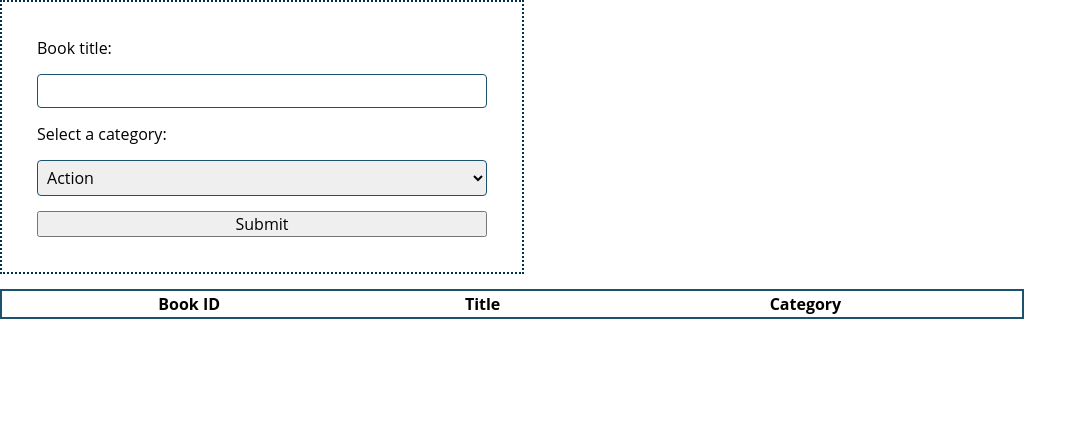
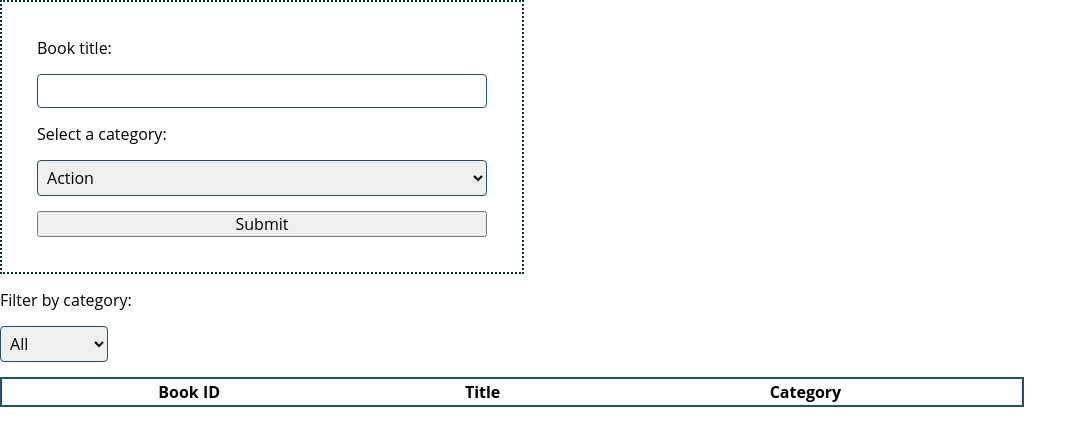
Before and after one commit to AlejandroNo4/bookstore, a React (Create React App) app: page / in a window 1280 px wide. Shown: the top 446 px of the page, without its empty margins (0-1087 px from the left). Built offline with nearby package versions, Linux system fonts and the light colour scheme.

Commit message:
Add CHANGE_FILTER and REMOVE_FILTER actions. Create filter reducer. Add select box to render the filtered books. Add logic to the filter.

```diff
--- a/src/actions/index.js
+++ b/src/actions/index.js
@@ -22,4 +22,15 @@ const deleteBook = (book) => {
   };
 };
 
-export { createBook, deleteBook };
+const changeFilter = (filter) => ({
+  type: 'CHANGE_FILTER',
+  payload: {
+    filter,
+  },
+});
+
+const removeFilter = () => ({ type: 'REMOVE_FILTER' });
+
+export {
+  createBook, deleteBook, changeFilter, removeFilter,
+};
--- /dev/null
+++ b/src/components/CategoryFilter.js
@@ -0,0 +1,24 @@
+import PropTypes from 'prop-types';
+
+export default function CategoryFilter({ selectHandler }) {
+  const categories = ['All', 'Action', 'Biography', 'History', 'Horror', 'Kids', 'Learning', 'Sci-Fi'];
+  const categoryList = categories.map((c) => <option key={c}>{c}</option>);
+  const handleChange = (val) => selectHandler(val);
+
+  return (
+    <form>
+      <p>Filter by category:</p>
+      <select name="categoryName" className="i-field" onChange={(e) => handleChange(e.target.value)}>
+        {categoryList}
+      </select>
+    </form>
+  );
+}
+
+CategoryFilter.defaultProps = {
+  selectHandler: null,
+};
+
+CategoryFilter.propTypes = {
+  selectHandler: PropTypes.func,
+};
--- a/src/containers/BooksList.js
+++ b/src/containers/BooksList.js
@@ -1,16 +1,31 @@
 import { useSelector, useDispatch } from 'react-redux';
 import Book from '../components/Book';
-import { deleteBook } from '../actions';
+import CategoryFilter from '../components/CategoryFilter';
+import { deleteBook, changeFilter, removeFilter } from '../actions';
 
 export default function BooksList() {
   const dispatch = useDispatch();
+  const allBooks = useSelector((state) => state.bookReducer);
+  const filterBy = useSelector((state) => state.filterReducer);
+  const booksToRender = filterBy.filter === 'All' ? allBooks : allBooks.filter((book) => book.category === filterBy.filter);
 
   const handleRemoveBook = (book) => {
     dispatch(deleteBook(book));
   };
 
-  const allBooks = useSelector((state) => state.bookReducer);
+  const handleFilterChange = (catFilter) => {
+    if (catFilter === 'All') {
+      dispatch(removeFilter());
+    } else {
+      dispatch(changeFilter(catFilter));
+    }
+  };
+
   return (
+    <div>
+      <div>
+        <CategoryFilter category="Action" selectHandler={handleFilterChange} />
+      </div>
       <table>
         <tbody>
           <tr>
@@ -18,7 +33,7 @@ export default function BooksList() {
             <th>Title</th>
             <th>Category</th>
           </tr>
-        {allBooks.map((book) => (
+          {booksToRender.map((book) => (
             <Book
               id={book.id}
               title={book.title}
@@ -29,5 +44,6 @@ export default function BooksList() {
           ))}
         </tbody>
       </table>
+    </div>
   );
 }
--- /dev/null
+++ b/src/reducers/filter.js
@@ -0,0 +1,14 @@
+const initialState = {
+  filter: 'All',
+};
+
+export default function filterReducer(state = initialState, action) {
+  switch (action.type) {
+    case 'CHANGE_FILTER':
+      return { ...state, filter: action.payload.filter };
+    case 'REMOVE_FILTER':
+      return { ...initialState };
+    default:
+      return state;
+  }
+}
--- a/src/reducers/index.js
+++ b/src/reducers/index.js
@@ -1,8 +1,10 @@
 import { combineReducers } from 'redux';
 import bookReducer from './books';
+import filterReducer from './filter';
 
 const rootReducer = combineReducers({
   bookReducer,
+  filterReducer,
 });
 
 export default rootReducer;
```
Lines whose indentation alone changed are shown as unchanged.
